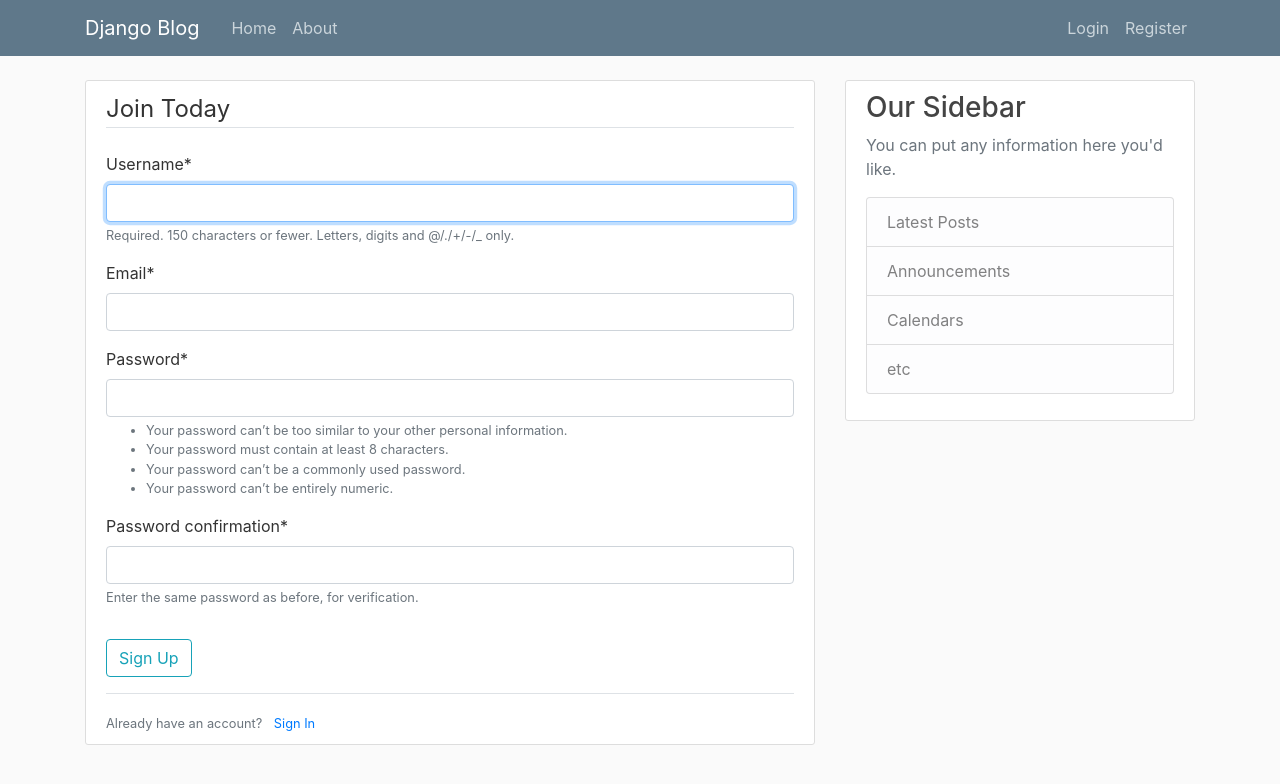
After one commit to jmutakura/django_blog, a Django app: page /register in a window 1280 px wide. The commit adds this page. Shown: the top 784 px of the page. Run offline with Django 3.2, Linux system fonts and the light colour scheme; some libraries are stand-ins or nearby versions.

Commit message:
Added the following:   *Frontend forms using crispy forms   *Updated settings.py for crispy forms   *made the register route   *Also updated the pipfile.lock

```diff
--- a/blog/blog/settings.py
+++ b/blog/blog/settings.py
@@ -32,6 +32,8 @@ ALLOWED_HOSTS = []
 
 INSTALLED_APPS = [
     'main_blog.apps.MainBlogConfig',
+    'users.apps.UsersConfig',
+    'crispy_forms',
     'django.contrib.admin',
     'django.contrib.auth',
     'django.contrib.contenttypes',
@@ -119,3 +121,5 @@ USE_TZ = True
 # https://docs.djangoproject.com/en/3.0/howto/static-files/
 
 STATIC_URL = '/static/'
+
+CRISPY_TEMPLATE_PACK = 'bootstrap4'
--- a/blog/blog/urls.py
+++ b/blog/blog/urls.py
@@ -1,22 +1,10 @@
-"""blog URL Configuration
 
-The `urlpatterns` list routes URLs to views. For more information please see:
-    https://docs.djangoproject.com/en/3.0/topics/http/urls/
-Examples:
-Function views
-    1. Add an import:  from my_app import views
-    2. Add a URL to urlpatterns:  path('', views.home, name='home')
-Class-based views
-    1. Add an import:  from other_app.views import Home
-    2. Add a URL to urlpatterns:  path('', Home.as_view(), name='home')
-Including another URLconf
-    1. Import the include() function: from django.urls import include, path
-    2. Add a URL to urlpatterns:  path('blog/', include('blog.urls'))
-"""
 from django.contrib import admin
 from django.urls import path, include
+from users import views as user_views
 
 urlpatterns = [
     path('admin/', admin.site.urls),
+    path('register', user_views.register, name='register'),
     path('', include('main_blog.urls')),
 ]
--- a/blog/main_blog/templates/main_blog/base.html
+++ b/blog/main_blog/templates/main_blog/base.html
@@ -19,8 +19,8 @@
 		<title>Blog</title>
 		{% endif %}
 	</head>
+
 	<body>
-
     {% comment %} navbar starts here {% endcomment %}
         <header class="site-header">
             <nav class="navbar navbar-expand-md navbar-dark bg-steel fixed-top">
@@ -48,7 +48,19 @@
  <main role="main" class="container">
   <div class="row">
     <div class="col-md-8">
+
+    {% comment %} Flash messages {% endcomment %}
+    {% if messages %}
+      {% for message in messages %}
+        <div class='alert alert-{{ message.tags }}'>
+          {{message}}
+        </div>
+      {% endfor %}
+    {% endif %}
+
+      {% comment %} content block {% endcomment %}
       {% block content %}{% endblock %}
+
     </div>
     <div class="col-md-4">
       <div class="content-section">
--- /dev/null
+++ b/blog/users/forms.py
@@ -0,0 +1,12 @@
+from django import forms
+from django.contrib.auth.models import User
+from django.contrib.auth.forms import UserCreationForm
+
+
+
+class UserRegisterForm(UserCreationForm):
+    email = forms.EmailField()
+
+    class Meta:
+        model= User
+        fields  = ['username', 'email', 'password1', 'password2']
--- /dev/null
+++ b/blog/users/templates/users/register.html
@@ -0,0 +1,24 @@
+{% extends "main_blog/base.html" %}
+{% load crispy_forms_tags %}
+
+
+{% comment %} block content {% endcomment %}
+{% block content %}
+    <div class='content-section'>
+        <form method='POST'>
+            {% csrf_token %}
+            <fieldset class='form-group'>
+                <legend class='border-bottom mb-4'>Join Today</legend>
+                {{ form|crispy }}
+            </fieldset>
+            <div class='form-group'>
+                <button class='btn btn-outline-info' type='submit'>Sign Up</button>
+            </div>
+        </form>
+        <div class='border-top pt-3'>
+            <small class='text-muted'>
+                Already have an account? <a class='ml-2' href='#'>Sign In</a>
+            </small>
+        </div>
+    </div>
+{% endblock content %}
--- a/blog/users/views.py
+++ b/blog/users/views.py
@@ -1,3 +1,15 @@
-from django.shortcuts import render
+from django.shortcuts import render, redirect
+from django.contrib import messages
+from .forms import UserRegisterForm
 
-# Create your views here.
+def register(request):
+    if request.method == 'POST':
+        form = UserRegisterForm(request.POST)
+        if form.is_valid():
+            form.save()
+            username = form.cleaned_data.get('username')
+            messages.success(request, f'Acoount created for {username}!')
+            return redirect('blog-home')
+    else:
+        form = UserRegisterForm()
+    return render(request, 'users/register.html', {'form': form})
```
Also changed, not shown: blog/db.sqlite3.
